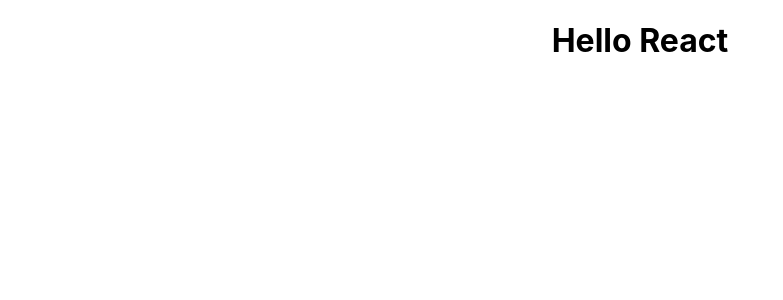
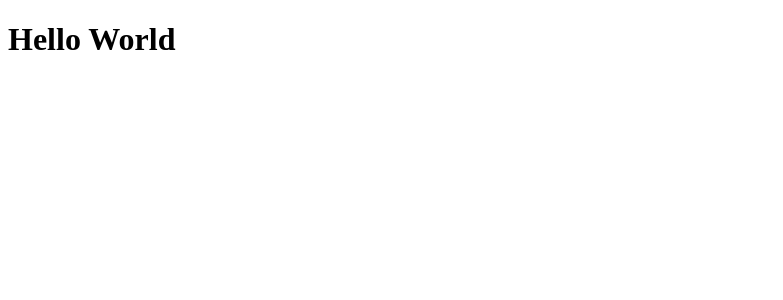
Before and after one commit to kenny791/react-movie-app, a React (Create React App) app: page / in a window 1280 px wide. Shown: the top 300 px of the page, without its empty margins (0-783 px from the left). Built offline with nearby package versions, Linux system fonts and the light colour scheme.

Commit message:
make basic hello world

```diff
--- a/src/App.css
+++ /dev/null
@@ -1,38 +0,0 @@
-.App {
-  text-align: center;
-}
-
-.App-logo {
-  height: 40vmin;
-  pointer-events: none;
-}
-
-@media (prefers-reduced-motion: no-preference) {
-  .App-logo {
-    animation: App-logo-spin infinite 20s linear;
-  }
-}
-
-.App-header {
-  background-color: #282c34;
-  min-height: 100vh;
-  display: flex;
-  flex-direction: column;
-  align-items: center;
-  justify-content: center;
-  font-size: calc(10px + 2vmin);
-  color: white;
-}
-
-.App-link {
-  color: #61dafb;
-}
-
-@keyframes App-logo-spin {
-  from {
-    transform: rotate(0deg);
-  }
-  to {
-    transform: rotate(360deg);
-  }
-}
--- a/src/App.js
+++ b/src/App.js
@@ -1,11 +1,11 @@
-import './App.css';
+import React from "react";
 
-const App = () =>{
-  return (
-    <div className="App">
-      <h1>Hello React</h1>
-    </div>
-  );
+const App = () => {
+    return (
+        <div>
+        <h1>Hello World</h1>
+        </div>
+    );
 }
 
 export default App;
--- a/src/index.css
+++ /dev/null
@@ -1,13 +0,0 @@
-body {
-  margin: 0;
-  font-family: -apple-system, BlinkMacSystemFont, 'Segoe UI', 'Roboto', 'Oxygen',
-    'Ubuntu', 'Cantarell', 'Fira Sans', 'Droid Sans', 'Helvetica Neue',
-    sans-serif;
-  -webkit-font-smoothing: antialiased;
-  -moz-osx-font-smoothing: grayscale;
-}
-
-code {
-  font-family: source-code-pro, Menlo, Monaco, Consolas, 'Courier New',
-    monospace;
-}
--- a/src/index.js
+++ b/src/index.js
@@ -1,8 +1,7 @@
 import React from 'react';
 import ReactDOM from 'react-dom/client';
-import './index.css';
-import App from './App';
-import reportWebVitals from './reportWebVitals';
+
+import App from "./App";
 
 const root = ReactDOM.createRoot(document.getElementById('root'));
 root.render(
@@ -10,8 +9,3 @@
     <App />
   </React.StrictMode>
 );
-
-// If you want to start measuring performance in your app, pass a function
-// to log results (for example: reportWebVitals(console.log))
-// or send to an analytics endpoint. Learn more: https://bit.ly/CRA-vitals
-reportWebVitals();
--- a/src/reportWebVitals.js
+++ /dev/null
@@ -1,13 +0,0 @@
-const reportWebVitals = onPerfEntry => {
-  if (onPerfEntry && onPerfEntry instanceof Function) {
-    import('web-vitals').then(({ getCLS, getFID, getFCP, getLCP, getTTFB }) => {
-      getCLS(onPerfEntry);
-      getFID(onPerfEntry);
-      getFCP(onPerfEntry);
-      getLCP(onPerfEntry);
-      getTTFB(onPerfEntry);
-    });
-  }
-};
-
-export default reportWebVitals;
```
Also changed, not shown: src/setupTests.js (deleted, +0 -5 lines), src/logo.svg (deleted), 1 other file (tests, documents, lock files or other folders).
